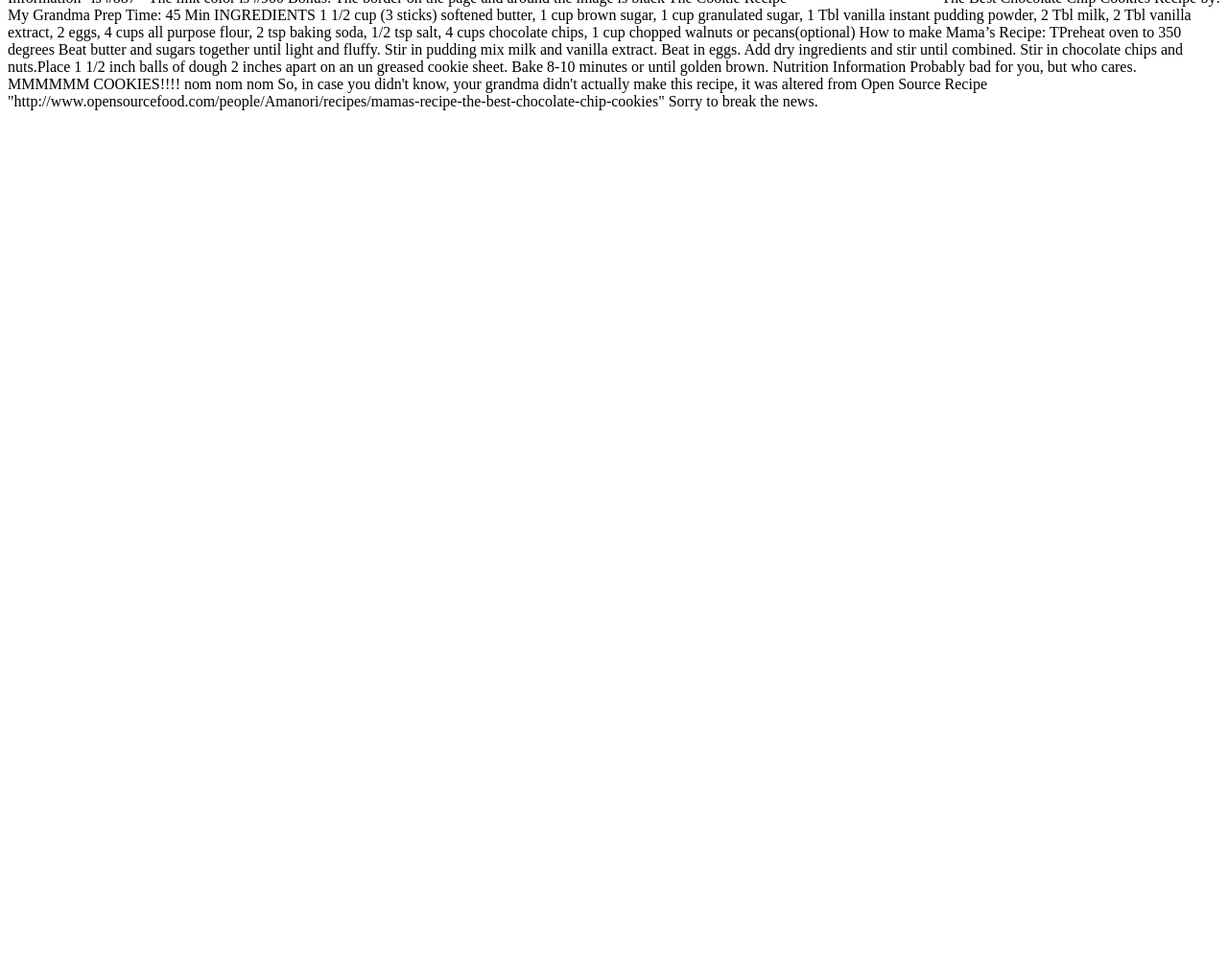
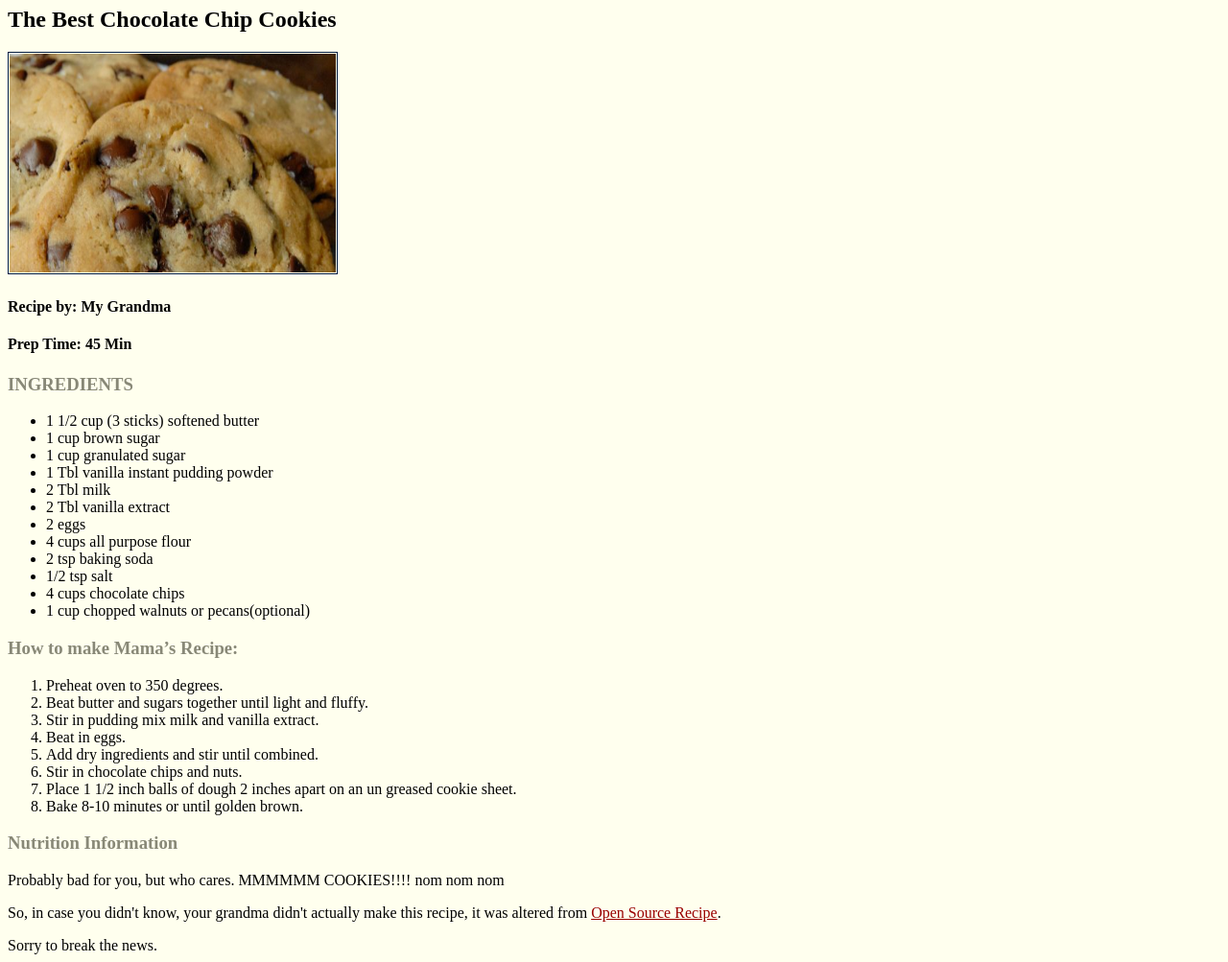
Before and after one commit to lesleysuen/cookie_recipe, a plain HTML site: page index.html in a window 1280 px wide. Shown: the part 73-1076 px from the top of the page at 96% size. Before the commit the page ends 800 px from the top, so only its background shows below. Drawn offline with Linux system fonts and the light colour scheme.

Commit message:
secondary changes

```diff
--- /dev/null
+++ b/css/style.css
@@ -0,0 +1,11 @@
+body {
+	background-color: #ffe;
+}
+h3 {color: #887;
+}
+a {color: #900;
+}
+img {
+   padding:1px;
+   border:1px solid #021a40;
+}
--- a/index.html
+++ b/index.html
@@ -1,39 +1,57 @@
-Task
-========================
+<!DOCTYPE html>
+<head>
+	<link rel="stylesheet" href="css/style.css">
+</head>
+	<body>
+	<p>
+	<h1>The Cookie Recipe</h1>
+	<h2>The Best Chocolate Chip Cookies</h2>
 
-Your Grandma wants you to publish her famous cookie recipe to the world wide web, she's typed it out for you in this .html document (she's so nice).
+<img src="cookies.jpg" alt="Yummy Cookies" style="width:340px;height:228px">
 
-She absolutely wants the directions to appear in order in a numbered list. The cookies won't taste good if you don't get the order right. (hint you need an ordered list).
+	<h4>Recipe by: My Grandma</h4>
+	<h4>Prep Time: 45 Min</h4>
+	</p>
 
-Your Grandpa happens to be a great Graphic Designer and gave you the following specs to style:
+<p><h3>INGREDIENTS</h3></p>
 
-Cookie Recipe CSS
-=================
+<ul>
+	<li>1 1/2 cup (3 sticks) softened butter</li>
+	<li>1 cup brown sugar</li>
+	<li>1 cup granulated sugar</li>
+	<li>1 Tbl vanilla instant pudding powder</li>
+	<li>2 Tbl milk</li>
+	<li>2 Tbl vanilla extract</li>
+	<li>2 eggs</li>
+	<li>4 cups all purpose flour</li>
+	<li>2 tsp baking soda</li>
+	<li>1/2 tsp salt</li>
+	<li>4 cups chocolate chips</li>
+	<li>1 cup chopped walnuts or pecans(optional)</li>
+</ul>
 
-- The background color for the page is #FFE
-- The color for the text reading "Nutrition Information" is #887
-- The link color is #900
+<p>
+<h3>How to make Mama’s Recipe:</h3>
 
-Bonus: The border on the page and around the image is black
+	<ol>
+		<li>Preheat oven to 350 degrees.</li>
+		<li>Beat butter and sugars together until light and fluffy.</li>
+		<li>Stir in pudding mix milk and vanilla extract.</li>
+		<li>Beat in eggs.</li>
+		<li>Add dry ingredients and stir until combined.</li>
+		<li>Stir in chocolate chips and nuts.</li>
+		<li>Place 1 1/2 inch balls of dough 2 inches apart on an un greased cookie sheet.</li>
+		<li>Bake 8-10 minutes or until golden brown.</li>
+	</ol>
+</p>
 
-The Cookie Recipe
-=================
+<p>
+	<h3>Nutrition Information</h3>
+</p>
 
-The Best Chocolate Chip Cookies
-Recipe by: My Grandma
-Prep Time: 45 Min
-
-INGREDIENTS
-1 1/2 cup (3 sticks) softened butter, 1 cup brown sugar, 1 cup granulated sugar, 1 Tbl vanilla instant pudding powder, 2 Tbl milk, 2 Tbl vanilla extract, 2 eggs, 4 cups all purpose flour, 2 tsp baking soda, 1/2 tsp salt, 4 cups chocolate chips, 1 cup chopped walnuts or pecans(optional)
-
-How to make Mama’s Recipe: TPreheat oven to 350 degrees Beat butter and sugars together until light and fluffy. Stir in pudding mix milk and vanilla extract. Beat in eggs. Add dry ingredients and stir until combined.
-Stir in chocolate chips and nuts.Place 1 1/2 inch balls of dough 2 inches apart on an un greased cookie sheet. Bake 8-10 minutes or until golden brown.
-
-
-Nutrition Information
 
 Probably bad for you, but who cares. MMMMMM COOKIES!!!! nom nom nom
 
 
-So, in case you didn't know, your grandma didn't actually make this recipe, it was altered from Open Source Recipe "http://www.opensourcefood.com/people/Amanori/recipes/mamas-recipe-the-best-chocolate-chip-cookies"
-Sorry to break the news. <!--You must include the link in your final webpage -->
+<p>So, in case you didn't know, your grandma didn't actually make this recipe, it was altered from <a href="http://www.opensourcefood.com/people/Amanori/recipes/mamas-recipe-the-best-chocolate-chip-cookies" target="_blank">Open Source Recipe</a>.</p>
+Sorry to break the news.
```
